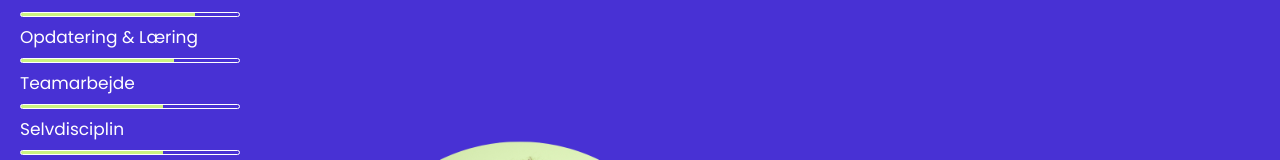
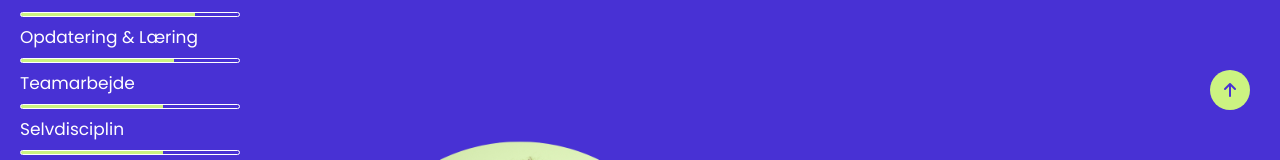
Before and after one commit to EmilDalhoff/portfolio, a React (Vite) app: page / in a window 1280 px wide. Shown: the part 610-770 px from the top of the page. Built offline with nearby package versions, Linux system fonts and the light colour scheme; no server answers.

Commit message:
component

```diff
--- a/index.html
+++ b/index.html
@@ -3,7 +3,9 @@
   <head>
     <meta charset="UTF-8" />
     <link rel="icon" type="emilgroen" href="src/assets/groenport.png" />
+    <script src="https://kit.fontawesome.com/792c2f7dda.js" crossorigin="anonymous"></script>
     <meta name="viewport" content="width=device-width, initial-scale=1.0" />
+
     <title>Portfolio</title>
   </head>
   <body>
--- a/src/App.css
+++ b/src/App.css
@@ -904,6 +904,26 @@ flex-direction: row;
 justify-content: space-between;
 }
 
+.back-to-top {
+  position: fixed;
+  bottom: 80px;
+  right: 30px;
+  width: 40px;
+  height: 40px;
+  background-color:#CCF381;
+  color: #4831D4;
+  border-radius: 50%;
+  display: flex;
+  justify-content: center;
+  align-items: center;
+  z-index: 801;
+  cursor: pointer;
+  transition: 0.2s;
+}
+
+.back-to-top:hover {
+  transform: scale(1.2);
+}
 
 @media screen and (max-width: 768px) {
   nav {
--- /dev/null
+++ b/src/components/BackToTop.jsx
@@ -0,0 +1,12 @@
+export default function BackToTop() {
+
+    const scrollToTop = () => {
+        window.scrollTo({ top: 0, behavior: 'smooth' });
+    }
+
+    return (
+        <div className="back-to-top" onClick={scrollToTop}>
+            <i className="fa-solid fa-arrow-up"></i>
+        </div>
+    )
+}
--- a/src/pages/HomePage.jsx
+++ b/src/pages/HomePage.jsx
@@ -30,6 +30,8 @@ import Parallax from "../assets/Parallax.svg"
 import Coding from "../assets/coding.svg"
 import Geo from "../assets/Geography.svg"
 import Email from "../assets/Email.svg"
+import BackToTop from "../components/BackToTop";
+
 export default function HomePage() {
   const [posts, setposts] = useState([]);
 
@@ -233,13 +235,15 @@ export default function HomePage() {
                   <p>Facebook.com/Emildalhoff</p>
                 </div>
               </div>
+
             </div>
+
           </div>
         </div>
 
 
       </main>
-
+      <BackToTop/>
     </div>
   );
 
```
